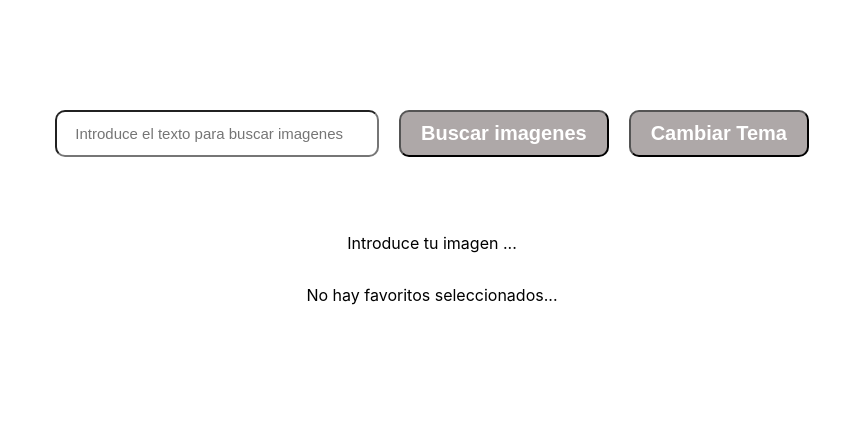
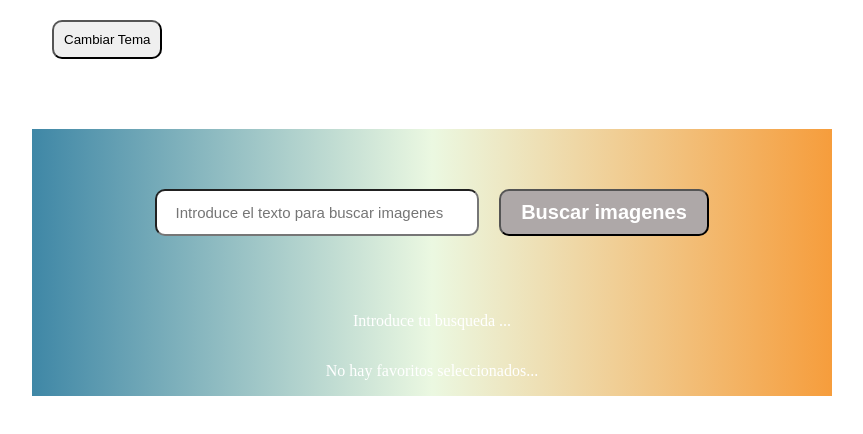
Before and after one commit to daniruiz000/Workshop-Season-12, a React (Create React App) app: page / in a window 1280 px wide. Shown: the top 434 px of the page, without its empty margins (208-1071 px from the left). Built offline with nearby package versions, Linux system fonts and the light colour scheme.

Commit message:
Fix problems Co-authored-by: Juancfer <Juancfer@users.noreply.github.com>

```diff
--- a/src/App.css
+++ b/src/App.css
@@ -2,3 +2,8 @@
   margin: 0 auto;
   width: 800px;
 }
+.app__button{
+  margin: 20px ;
+  padding: 10px;
+  border-radius: 10px;
+}
--- a/src/App.js
+++ b/src/App.js
@@ -1,11 +1,33 @@
+import React from 'react';
 import './App.css';
 import ImageBrowser from './components/ImageBrowser/ImageBrowser';
 
+
+export const ThemeContext = React.createContext();
+
+const themes = {
+  colorfull: {
+      name: "colorfull",
+      background: "linear-gradient(0.25turn, #3f87a6, #ebf8e1, #f69d3c)",
+      fontColor: "white",
+  },
+  normal: {
+      name: "normal",
+      background: "#FFFF",
+      fontColor: "black",
+  }
+}
+
 function App() {
+
+  const [themeState, setThemeState] = React.useState(themes.colorfull);
 
   return (
     <div className="app">
-      <ImageBrowser/>
+      <ThemeContext.Provider value={themeState}>
+      <button className="app__button" onClick={()=> setThemeState(themeState === themes.normal ? themes.colorfull : themes.normal)}>Cambiar Tema</button>
+        <ImageBrowser />
+      </ThemeContext.Provider>
     </div>
   );
 }
--- a/src/components/ImageBrowser/ImageBrowser.css
+++ b/src/components/ImageBrowser/ImageBrowser.css
@@ -5,6 +5,11 @@
     align-items: center;
     margin: 50px 0;
     width: 800px;
+}
+.image-browser h3 {
+    font-size: 40px;
+    font-weight: 700;
+    text-shadow:  2px 2px 2px  black;
 }
 
 .image-browser__controls {
@@ -36,7 +41,8 @@
     flex-wrap: wrap;
     justify-content: center;
     margin: 50px 0;
-    width: 800px;
+    padding: 20px;
+    width: 100%;
 }
 
 .image-browser__favorite-list {
@@ -50,8 +56,15 @@
 
 .photo {
     max-width: 150px;
-    margin: 5px;
+    margin: 10px;
+    border-radius: 10px;
+    box-shadow: 2px 2px 2px 2px grey;
+    text-align: center;
+    padding: 10px;
+    background-color: rgb(158, 158, 182);
 }
 .photo img {
-    width: 100%;
+    width: 150px;
+    height: 150px;
+    border-radius: 10px;
 }
--- a/src/components/ImageBrowser/ImageBrowser.js
+++ b/src/components/ImageBrowser/ImageBrowser.js
@@ -1,14 +1,17 @@
 import './ImageBrowser.css'
 import React from 'react'
 import Photo from '../Photo/Photo';
+import { ThemeContext } from '../../App';
 
-//elementos del use reducer
 
-const initialArg = {listFavorite:[]};
 
-const reducer = (state, action)=>{
+//elementos del useReducer
 
-    const newState = {...state}
+const initialArg = { listFavorite: [] };
+
+const reducer = (state, action) => {
+
+    const newState = { ...state }
 
     switch (action.type) {
 
@@ -23,7 +26,7 @@ const reducer = (state, action)=>{
 
         case 'DELETE_FAVORITE':
 
-        newState.listFavorite =  newState.listFavorite.filter(photo => photo.id !== action.payload.id)
+            newState.listFavorite = newState.listFavorite.filter(photo => photo.id !== action.payload.id)
 
             break;
 
@@ -43,12 +46,15 @@ const ImageBrowser = () => {
     const inputRef = React.useRef(null)
 
     const [imgList, setImgList] = React.useState([])
-    const [favoriteList, setFavoriteList] = React.useState([])
-    const[error, setError] = React.useState(false)
+    const [error, setError] = React.useState(false)
 
-    const [favList, dispatch] = React.useReducer(reducer, initialArg);
 
-    const callAPI = (text) => {
+    const theme = React.useContext(ThemeContext);
+
+    const [favListReducer, dispatch] = React.useReducer(reducer, initialArg);
+
+    const callAPI = (event) => {
+        event.preventDefault()
 
         const options = {
             headers: {
@@ -56,61 +62,64 @@ const ImageBrowser = () => {
             }
         };
 
-        const finalUrl = `${API_URL}${text}`;
+        const finalUrl = `${API_URL}${inputRef.current.value}`;
 
         fetch(finalUrl, options)
             .then(response => response.json())
             .then(data => {
-                if(data.photos[0]){
+                if (data.photos[0]) {
                     setImgList(data.photos)
-                }else{
+                    setError(false)
+                } else {
                     setError(true)
                 }
             });
     }
 
     const addFavorite = (newPhoto) => {
-
-        const coincidence = favoriteList.filter(photo => photo.id === newPhoto.id)
-
-        if (!coincidence[0]) {
-            const newList = [...favoriteList, newPhoto]
-            setFavoriteList(newList)
-        }
+        const payload = newPhoto
+        dispatch({ type: 'ADD_FAVORITE', payload })
     }
 
     const deleteFavorite = (newPhoto) => {
-
-        const newList = favoriteList.filter(photo => photo.id !== newPhoto.id)
-        setFavoriteList(newList)
+        const payload = newPhoto
+        dispatch({ type: 'DELETE_FAVORITE', payload })
     }
 
     return (
-        <div className="image-browser" >
 
-            <div className="image-browser__controls">
+            <div className="image-browser " style={{ background: theme.background, color: theme.fontColor }}>
+
+                <form onSubmit={(event) => callAPI(event)} className="image-browser__controls">
                     <input ref={inputRef} type='text' placeholder='  Introduce el texto para buscar imagenes'></input>
-                <button onClick={() => callAPI(inputRef.current.value)}>Buscar imagenes</button>
-                <button>Cambiar Tema</button>
-            </div>
+                    <button type='submit'>Buscar imagenes</button>
 
-            {imgList[0] ? <>
+                </form>
+
+                {error ?
+                    <p>No hay imagenes para la busqueda</p>
+                    : imgList[0] ?
+                        <>
                             <h3>Resultados de la busqueda:</h3>
                             <div className="image-browser__photo-list">
                                 {imgList.map(photo => <Photo key={photo.id} photo={photo} handleClick={addFavorite} />)}
                             </div>
                         </>
-                : <p>Introduce tu imagen ...</p>}
+                        : <p>Introduce tu busqueda ...</p>}
 
-            {favoriteList[0] ?<>
+
+                {favListReducer.listFavorite[0] ? <>
                     <h3>Favoritos:</h3>
                     <div className="image-browser__favorite-list">
-                    {favoriteList.map(photo => <Photo key={photo.id} photo={photo} handleClick={deleteFavorite} />)}
+                        {favListReducer.listFavorite.map(photo => <Photo key={photo.id} photo={photo} handleClick={deleteFavorite} />)}
                     </div>
                 </>
                     : <p> No hay favoritos seleccionados...</p>}
 
+
+
             </div>
+
     )
 }
 export default ImageBrowser;
--- a/src/index.css
+++ b/src/index.css
@@ -1,15 +1,9 @@
 body {
-  margin: 0;
+  margin: 0 auto;
   max-width: 1440px;
-
-  font-family: -apple-system, BlinkMacSystemFont, 'Segoe UI', 'Roboto', 'Oxygen',
-    'Ubuntu', 'Cantarell', 'Fira Sans', 'Droid Sans', 'Helvetica Neue',
-    sans-serif;
-  -webkit-font-smoothing: antialiased;
-  -moz-osx-font-smoothing: grayscale;
+  display: flex;
+  flex-direction: column;
+  justify-content: center;
+  align-content: center;
+  align-items: center;
 }
-
-code {
-  font-family: source-code-pro, Menlo, Monaco, Consolas, 'Courier New',
-    monospace;
-}
```
Lines whose indentation alone changed are shown as unchanged.
